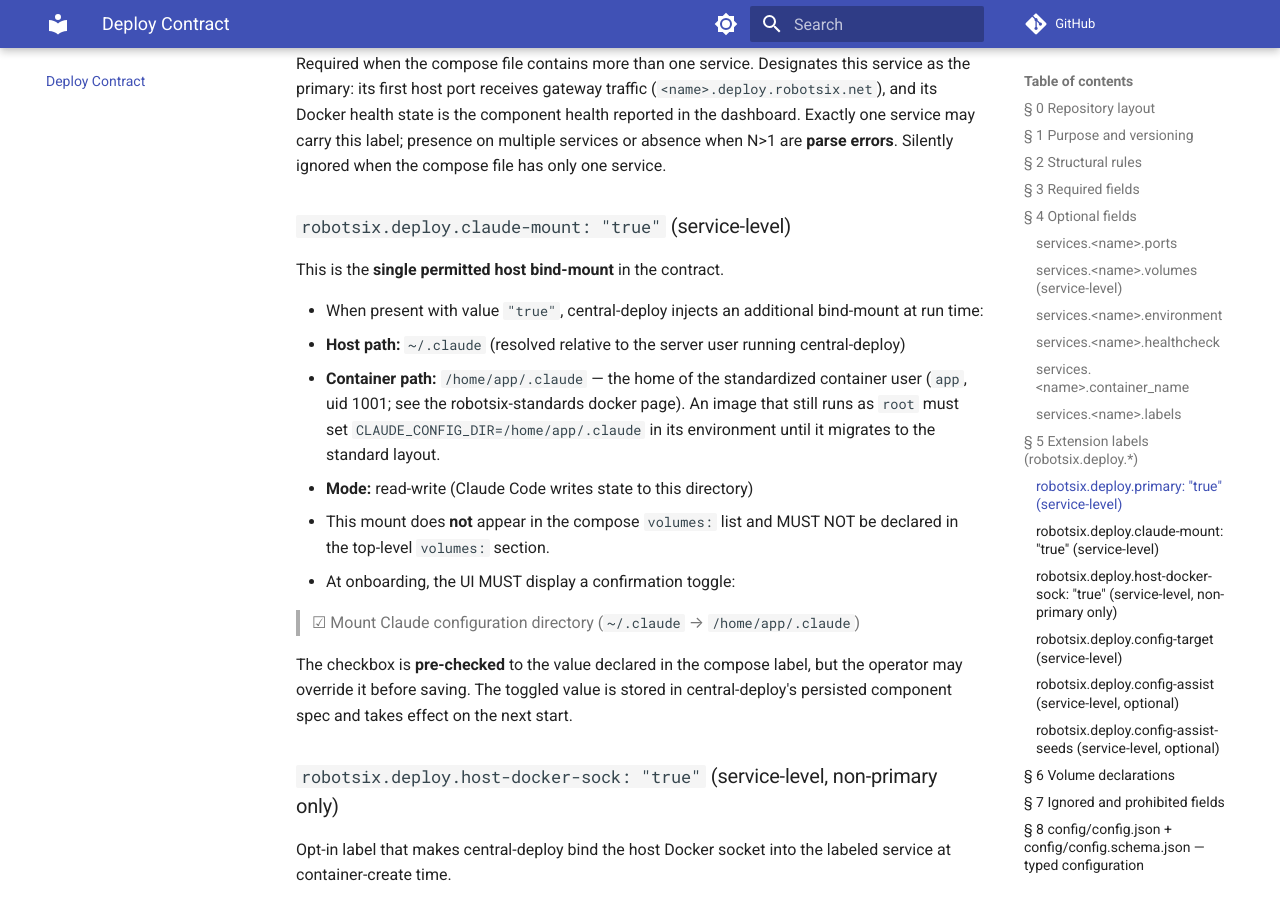
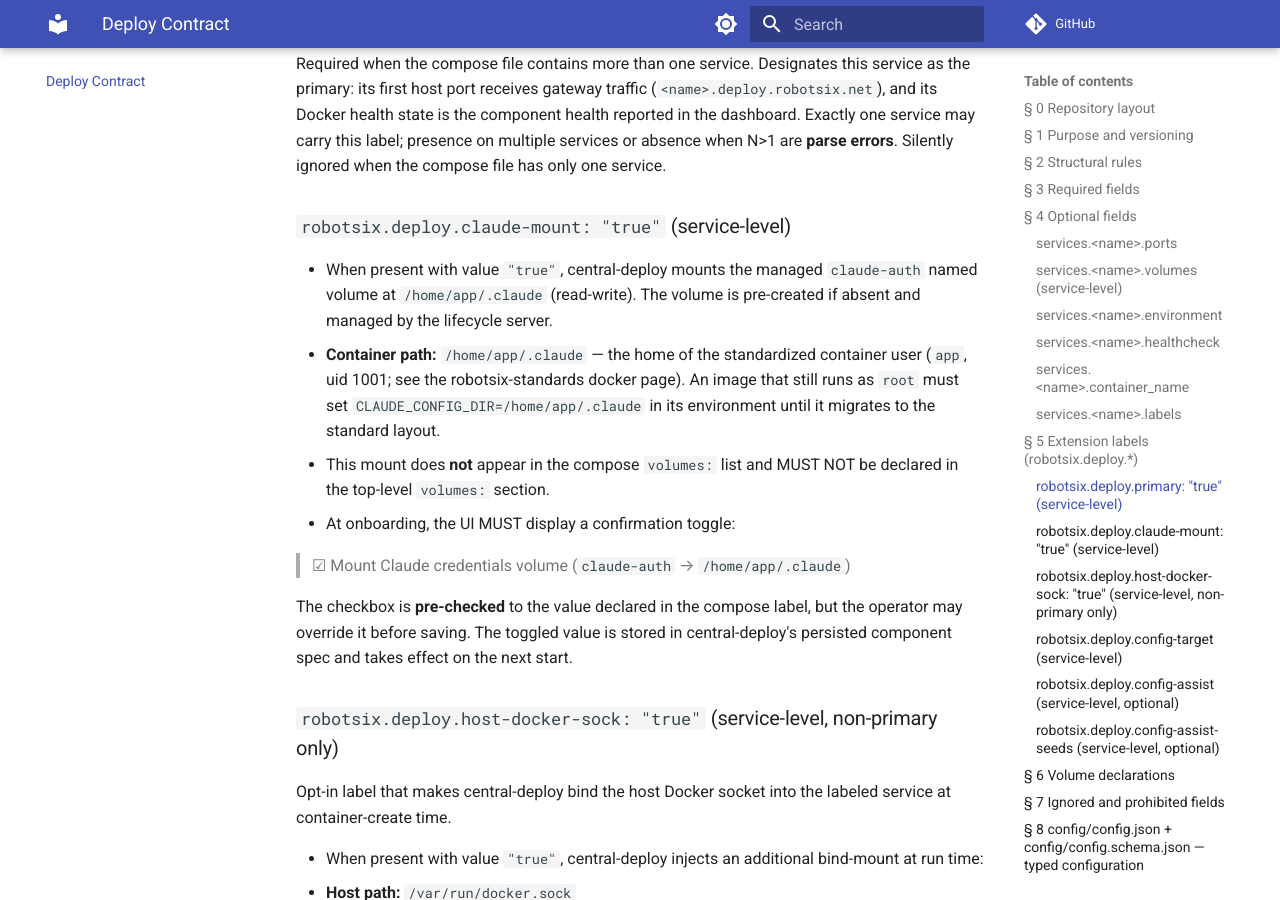
Before and after one commit to damien-robotsix/robotsix-central-deploy, an MkDocs documentation site: the page built from docs/ui/DEPLOY_CONTRACT.md, in a window 1280 px wide and 900 px high, scrolled down 4035 px. Built offline with MkDocs 1.6.1 and Material for MkDocs 9.7.7, drawn with Linux system fonts in a browser that asks for light colours; comment, search, counter and statistics services are not loaded; some of the changed text lies outside the part shown.

Commit message:
mill: Update DEPLOY_CONTRACT.md to reflect managed claude-auth named volume (remove stale host bind-mount docs) (20260705T033641Z-update-deploy-contract-md-to-reflect-man-f755) (#327)
* mill: Update DEPLOY_CONTRACT.md to reflect managed claude-auth named volume (remove stale host bind-mount docs) (20260705T033641Z-update-deploy-contract-md-to-reflect-man-f755)

* ci: auto-fix missing trailing newline in changelog entry

---------

Co-authored-by: robotsix-mill <mill@robotsix.local>

````diff
--- a/docs/ui/DEPLOY_CONTRACT.md
+++ b/docs/ui/DEPLOY_CONTRACT.md
@@ -111,8 +111,8 @@ header as a line (conventionally the first line):
 - Permitted syntax: `<volume-name>:<container-path>` or
   `<volume-name>:<container-path>:ro`.
 - **Named volumes only.**  Any entry whose source begins with `.`, `/`, or
-  `~` is a **parse error** — host bind-mounts are not permitted except via the
-  `robotsix.deploy.claude-mount` label (§ 5).
+  `~` is a **parse error** — host bind-mounts are not permitted.  Use the
+  `robotsix.deploy.claude-mount` label (§ 5) for a managed named volume instead.
 - Each named volume referenced here MUST also appear in the top-level
   `volumes:` section; absence is a **parse error**.
 - Maps to `ComponentConfig.mounts` →
@@ -171,22 +171,18 @@ errors**. Silently ignored when the compose file has only one service.
 
 ### `robotsix.deploy.claude-mount: "true"` (service-level)
 
-This is the **single permitted host bind-mount** in the contract.
-
-- When present with value `"true"`, central-deploy injects an additional
-  bind-mount at run time:
-  - **Host path:** `~/.claude` (resolved relative to the server user running
-    central-deploy)
+- When present with value `"true"`, central-deploy mounts the managed
+  `claude-auth` named volume at `/home/app/.claude` (read-write).  The
+  volume is pre-created if absent and managed by the lifecycle server.
   - **Container path:** `/home/app/.claude` — the home of the standardized
     container user (`app`, uid 1001; see the robotsix-standards docker page).
     An image that still runs as `root` must set `CLAUDE_CONFIG_DIR=/home/app/.claude`
     in its environment until it migrates to the standard layout.
-  - **Mode:** read-write (Claude Code writes state to this directory)
 - This mount does **not** appear in the compose `volumes:` list and MUST NOT
   be declared in the top-level `volumes:` section.
 - At onboarding, the UI MUST display a confirmation toggle:
 
-  > ☑ Mount Claude configuration directory (`~/.claude` → `/home/app/.claude`)
+  > ☑ Mount Claude credentials volume (`claude-auth` → `/home/app/.claude`)
 
   The checkbox is **pre-checked** to the value declared in the compose label,
   but the operator may override it before saving.  The toggled value is stored
@@ -302,7 +298,7 @@ volumes:
 | `services.<name>.command` / `entrypoint`       | **Honoured.** Parsed (string form is `shlex`-split, list form taken as-is) and applied at container-create time, overriding the image CMD/ENTRYPOINT. Any other type is a **parse error**. When omitted, the image CMD/entrypoint is used as-is. |
 | N>1 services, no service has `robotsix.deploy.primary: "true"` | **Parse error.** |
 | N>1 services, multiple services have `robotsix.deploy.primary: "true"` | **Parse error.** |
-| Host bind-mount in `volumes` (without `claude-mount` label) | **Parse error.** |
+| Host bind-mount in `volumes` | **Parse error.** |
 | `robotsix.deploy.host-docker-sock: "true"` on the primary service | **Parse error.** (non-primary services only) |
 | Top-level keys other than `version`, `services`, `volumes` | Silently ignored. |
 | `version` (top-level compose version string)   | Silently ignored. |
@@ -430,10 +426,10 @@ Reference: `src/robotsix_central_deploy/registry/models.py`
 | `container_name` (or service key) | `container_name: str` | Defaults to service key if absent. |
 | `services.<name>.image` | `image: str` | Verbatim GHCR ref. |
 | `services.<name>.ports[*]` | `ports: list[PortMapping]` | Short/long syntax → `PortMapping(host=<published>, container=<target>, protocol=<tcp\|udp>)`. |
-| `services.<name>.volumes[*]` (named) | `mounts: list[VolumeMount]` | `VolumeMount(host=<volume-name>, container=<path>, read_only=<bool>)`.  Host bind-mounts are rejected unless via `claude-mount` label. |
+| `services.<name>.volumes[*]` (named) | `mounts: list[VolumeMount]` | `VolumeMount(host=<volume-name>, container=<path>, read_only=<bool>)`.  Host bind-mounts are rejected. |
 | `services.<name>.environment` keys | `env: dict[str, str]` | Values stored as `""` until set via UI. |
 | `services.<name>.healthcheck` | `health_check: Optional[HealthCheck]` | Durations (Go strings) → integer seconds.  `HealthCheck(test, interval_seconds, timeout_seconds, retries, start_period_seconds)`. |
-| `labels.robotsix.deploy.claude-mount: "true"` | *(runtime injection only)* | Added at deploy time as `VolumeMount(host="~/.claude", container="/home/app/.claude", read_only=False)`.  **Not** stored in `ComponentConfig.mounts`. |
+| `labels.robotsix.deploy.claude-mount: "true"` | *(runtime injection only)* | Added at deploy time by mounting the managed `claude-auth` named volume at `/home/app/.claude`.  **Not** stored in `ComponentConfig.mounts`. |
 | `labels.robotsix.deploy.host-docker-sock: "true"` | `host_docker_sock: bool` *(+ runtime injection)* | Non-primary only (parse error on primary). At deploy time binds `/var/run/docker.sock` → `/var/run/docker.sock` **read-only**.  **Not** stored in `ComponentConfig.mounts`.  ⚠ Grants root-equivalent host Docker control — hardened socket-proxy siblings only. |
 | `labels.robotsix.deploy.primary: "true"` | *(parser gate)* | Designates primary service. Not stored in `ComponentConfig`; drives the sibling split. |
 | `labels.robotsix.deploy.config-target` | `ComponentConfig.config_volume` | Full in-container path to config.json. Resolved to the named-volume name from the matching volume mount. Required when `config/config.schema.json` is present. |
@@ -470,7 +466,7 @@ volumes:
   cost-data: {}
 ```
 
-### Example B — Stateful service with Claude host mount (chat)
+### Example B — Stateful service with Claude mount (chat)
 
 ```yaml
 # central-deploy-contract-version: 1
@@ -486,8 +482,7 @@ services:
       ANTHROPIC_API_KEY: ""
       AUTH_SECRET: ""
     labels:
-      # Enables ~/.claude:/home/app/.claude:rw bind-mount at run time
-      # (the single permitted host bind-mount exception)
+      # Enables the managed claude-auth named volume at /home/app/.claude at run time
       robotsix.deploy.claude-mount: "true"
     healthcheck:
       test: ["CMD", "curl", "-f", "http://localhost:3000/"]
--- a/src/robotsix_central_deploy/ui/dashboard.html
+++ b/src/robotsix_central_deploy/ui/dashboard.html
@@ -551,7 +551,7 @@
       <div class="env-row">
         <label>
           <input type="checkbox" id="claude-mount-checkbox" />
-          Mount Claude credentials (~/.claude → /root/.claude)
+          Mount Claude credentials volume (claude-auth → /home/app/.claude)
         </label>
         <span style="font-size:0.82em;color:var(--text-muted);margin-left:0.5rem;">Takes effect on next deploy.</span>
       </div>
````
Also changed, not shown: CHANGELOG.md (+1 -0 lines), changelog.d/20260705T033641Z-update-deploy-contract-md-to-reflect-man-f755.misc.md (added, +1 -0 lines).
